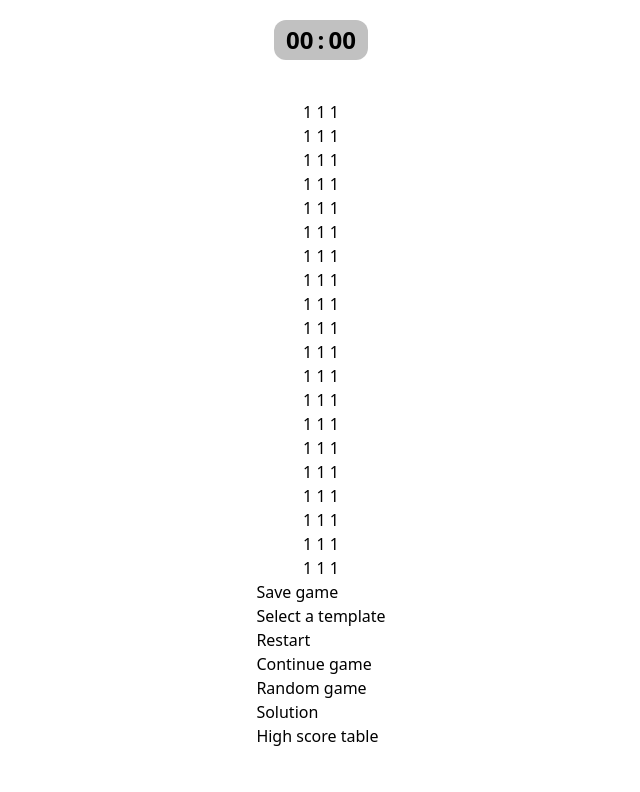
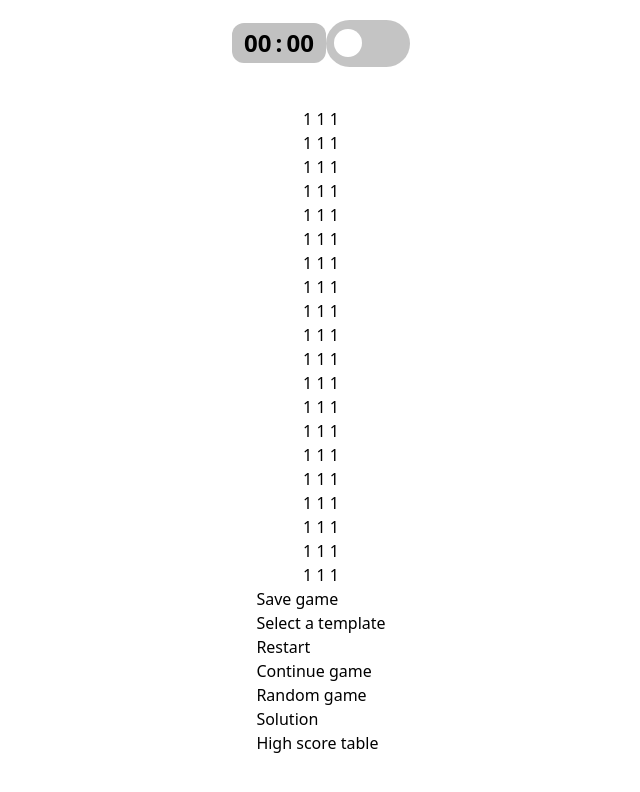
Before and after one commit to K0LESAN/nonograms, a website built with Vite: page nonograms/index.html in a window 1280 px wide. Shown: the whole page, without its empty margins (319-959 px from the left). Built offline with nearby package versions, Linux system fonts and the light colour scheme.

Commit message:
feat: style theme-switcher

```diff
--- a/nonograms/src/styles/index.scss
+++ b/nonograms/src/styles/index.scss
@@ -26,6 +26,14 @@
 }
 
 .theme-switch {
+  @apply flex items-center py-2 pl-2 pr-12 rounded-[6.25rem] bg-[#c4c4c4];
+  aspect-ratio: 9 / 5;
+
   &__item {
+    @apply w-7 aspect-square bg-white rounded-full;
+  }
+
+  &_active {
+    @apply bg-[#3B95FF] transition-colors duration-200 ease-in-out;
   }
 }
```
